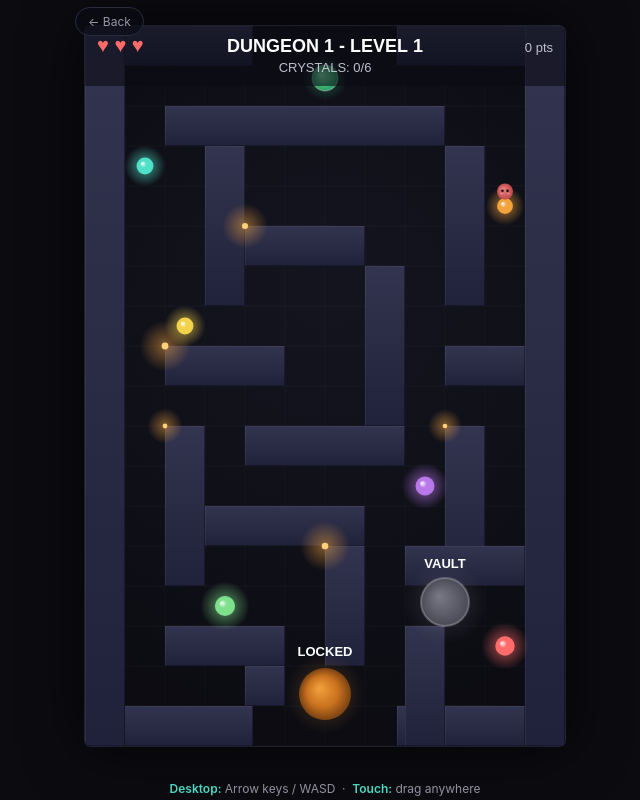
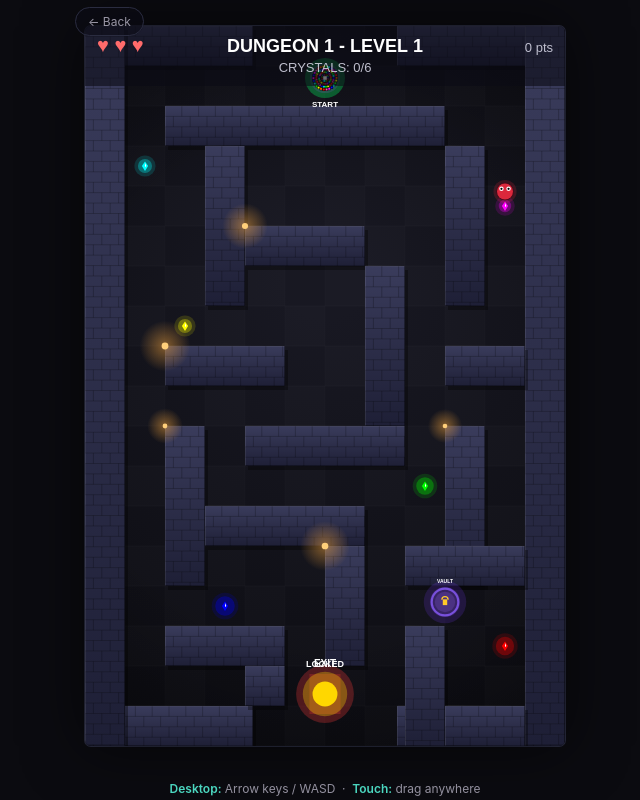
Before and after one commit to arpaadith-gamedev/arpaadith-gamedev.github.io, a plain HTML site: page game.html in a window 1280 px wide. Shown: the whole page, without its empty margins (315-955 px from the left). Drawn offline with Linux system fonts and the light colour scheme; animation ran at ten frames a second.

Commit message:
Add files via upload

```diff
--- a/game.html
+++ b/game.html
@@ -188,6 +188,7 @@ const playerRadius = cellW * 0.32, playerSpeed = cellW * 5;
 let gameOver = false, gameComplete = false;
 let rewardMessage = '', rewardMessageTimer = 0;
 let dungeonBannerTimer = 0;
+let crystalPulse = 0;
 let rewardPoints = 0;
 
 function rectsOf(arr) {
@@ -399,6 +400,8 @@ function loop(now) {
   lastTime = now;
 
   if (!gameOver && !gameComplete) {
+    spiralRotation += 180 * dt;
+    crystalPulse += dt;
     const mv = getMoveVector(dt);
     if (mv.dx !== 0 || mv.dy !== 0) movePlayer(mv.dx, mv.dy);
 
@@ -450,178 +453,277 @@ function loop(now) {
 
 // ---------- Render ----------
 function drawStoneBg() {
-  const grad = ctx.createRadialGradient(W/2, H*0.35, 40, W/2, H*0.5, H*0.75);
-  grad.addColorStop(0, '#14141f');
-  grad.addColorStop(1, '#08080c');
+  const grad = ctx.createRadialGradient(W/2, H*0.35, 40, W/2, H*0.5, H*0.8);
+  grad.addColorStop(0, '#181822');
+  grad.addColorStop(0.6, '#0e0e14');
+  grad.addColorStop(1, '#050507');
   ctx.fillStyle = grad;
   ctx.fillRect(0,0,W,H);
-  ctx.strokeStyle = 'rgba(255,255,255,0.025)';
+
+  // subtle floor-tile checker
+  const tile = cellW;
+  for (let gy = 0; gy < GRID_H; gy++) {
+    for (let gx = 0; gx < GRID_W; gx++) {
+      if ((gx+gy) % 2 === 0) {
+        ctx.fillStyle = 'rgba(255,255,255,0.012)';
+        ctx.fillRect(gx*tile, gy*tile, tile, tile);
+      }
+    }
+  }
+  ctx.strokeStyle = 'rgba(255,255,255,0.02)';
   ctx.lineWidth = 1;
   for (let x=0;x<=W;x+=cellW) { ctx.beginPath(); ctx.moveTo(x,0); ctx.lineTo(x,H); ctx.stroke(); }
   for (let y=0;y<=H;y+=cellH) { ctx.beginPath(); ctx.moveTo(0,y); ctx.lineTo(W,y); ctx.stroke(); }
+
+  // vignette
+  const vig = ctx.createRadialGradient(W/2,H/2, H*0.35, W/2,H/2, H*0.75);
+  vig.addColorStop(0, 'rgba(0,0,0,0)');
+  vig.addColorStop(1, 'rgba(0,0,0,0.45)');
+  ctx.fillStyle = vig;
+  ctx.fillRect(0,0,W,H);
 }
 function drawWalls() {
+  const brick = cellW * 0.42;
   for (const w of walls) {
     const ww = w.x2-w.x1, wh = w.y2-w.y1;
+
+    // drop shadow to lift the wall off the floor
+    ctx.fillStyle = 'rgba(0,0,0,0.35)';
+    ctx.fillRect(w.x1+3, w.y1+4, ww, wh);
+
     const grad = ctx.createLinearGradient(w.x1, w.y1, w.x1, w.y2);
-    grad.addColorStop(0, '#33344f');
-    grad.addColorStop(1, '#20213a');
+    grad.addColorStop(0, '#3a3c5c');
+    grad.addColorStop(1, '#1e1f36');
     ctx.fillStyle = grad;
     ctx.fillRect(w.x1, w.y1, ww, wh);
+
+    // brick/mortar texture, clipped to the wall's own bounds
+    ctx.save();
+    ctx.beginPath();
+    ctx.rect(w.x1, w.y1, ww, wh);
+    ctx.clip();
+    ctx.strokeStyle = 'rgba(0,0,0,0.22)';
+    ctx.lineWidth = 1;
+    let row = 0;
+    for (let by = w.y1; by < w.y2; by += brick*0.62) {
+      const offset = (row % 2 === 0) ? 0 : brick/2;
+      ctx.beginPath(); ctx.moveTo(w.x1, by); ctx.lineTo(w.x2, by); ctx.stroke();
+      for (let bx = w.x1 + offset; bx < w.x2; bx += brick) {
+        ctx.beginPath(); ctx.moveTo(bx, by); ctx.lineTo(bx, by + brick*0.62); ctx.stroke();
+      }
+      row++;
+    }
+    ctx.restore();
+
     // beveled highlight (top/left) and shadow (bottom/right) for a carved-stone feel
-    ctx.strokeStyle = 'rgba(255,255,255,0.06)';
+    ctx.strokeStyle = 'rgba(255,255,255,0.09)';
     ctx.lineWidth = 1;
     ctx.beginPath();
     ctx.moveTo(w.x1+0.5, w.y2); ctx.lineTo(w.x1+0.5, w.y1); ctx.lineTo(w.x2, w.y1+0.5);
     ctx.stroke();
-    ctx.strokeStyle = 'rgba(0,0,0,0.35)';
+    ctx.strokeStyle = 'rgba(0,0,0,0.4)';
     ctx.beginPath();
     ctx.moveTo(w.x2-0.5, w.y1); ctx.lineTo(w.x2-0.5, w.y2); ctx.lineTo(w.x1, w.y2-0.5);
     ctx.stroke();
   }
 }
-const CRYSTAL_COLORS = ['#4fe0c8', '#f2a33c', '#f2d24a', '#b978ea', '#7ee08a', '#ff6b6b'];
+// Scale factor: native app was designed around ~90px cells; derive proportional
+// scaling for every visual constant ported directly from the native draw code.
+const VS = cellW / 90;
+
+const CRYSTAL_COLORS = ['#00FFFF', '#FF00FF', '#FFFF00', '#00FF00', '#0000FF', '#FF0000'];
 
 function drawCrystals() {
-  const t = performance.now()/500;
   for (let i=0;i<crystals.length;i++) {
     if (crystalCollected[i]) continue;
     const c = crystals[i];
     const color = CRYSTAL_COLORS[i % CRYSTAL_COLORS.length];
-    const pulse = 1 + Math.sin(t + i)*0.12;
+    const pulse = Math.sin(crystalPulse*4 + i);
+    const glowRadius = (18 + pulse*4) * VS;
     ctx.save();
     ctx.translate(c.x, c.y);
-    ctx.scale(pulse, pulse);
-    // soft outer glow
-    const glow = ctx.createRadialGradient(0,0,0, 0,0,22);
-    glow.addColorStop(0, color + 'aa');
-    glow.addColorStop(1, color + '00');
-    ctx.fillStyle = glow;
-    ctx.beginPath(); ctx.arc(0,0,22,0,Math.PI*2); ctx.fill();
-    // bright orb core
-    const core = ctx.createRadialGradient(-3,-3,0, 0,0,9);
-    core.addColorStop(0, '#ffffff');
-    core.addColorStop(0.4, color);
-    core.addColorStop(1, color);
-    ctx.fillStyle = core;
-    ctx.beginPath(); ctx.arc(0,0,9,0,Math.PI*2); ctx.fill();
+
+    ctx.fillStyle = hexA(color, 0.14);
+    ctx.beginPath(); ctx.arc(0,0,glowRadius+8*VS,0,Math.PI*2); ctx.fill();
+    ctx.fillStyle = hexA(color, 0.31);
+    ctx.beginPath(); ctx.arc(0,0,glowRadius,0,Math.PI*2); ctx.fill();
+
+    ctx.fillStyle = color;
+    ctx.beginPath();
+    ctx.moveTo(0,-10*VS); ctx.lineTo(7*VS,0); ctx.lineTo(0,11*VS); ctx.lineTo(-7*VS,0);
+    ctx.closePath(); ctx.fill();
+
+    ctx.fillStyle = '#fff';
+    ctx.beginPath();
+    ctx.moveTo(0,-7*VS); ctx.lineTo(3*VS,0); ctx.lineTo(0,2*VS);
+    ctx.closePath(); ctx.fill();
     ctx.restore();
   }
 }
+function hexA(hex, alpha) {
+  const n = parseInt(hex.slice(1),16);
+  const r=(n>>16)&255,g=(n>>8)&255,b=n&255;
+  return `rgba(${r},${g},${b},${alpha})`;
+}
+
 function drawVault() {
+  const pulse = Math.sin(crystalPulse*3);
   ctx.save();
   ctx.translate(vaultX, vaultY);
-  ctx.font = 'bold 13px sans-serif';
+  if (vaultOpen) {
+    ctx.fillStyle = `rgba(0,255,180,${55/255})`;
+    ctx.beginPath(); ctx.arc(0,0,(48+pulse*5)*VS,0,Math.PI*2); ctx.fill();
+  } else {
+    ctx.fillStyle = `rgba(120,60,255,${45/255})`;
+    ctx.beginPath(); ctx.arc(0,0,(45+pulse*3)*VS,0,Math.PI*2); ctx.fill();
+  }
+  ctx.fillStyle = vaultOpen ? 'rgb(25,110,90)' : 'rgb(55,35,100)';
+  ctx.beginPath(); ctx.arc(0,0,34*VS,0,Math.PI*2); ctx.fill();
+
+  ctx.strokeStyle = vaultOpen ? 'rgb(0,255,180)' : 'rgb(120,80,220)';
+  ctx.lineWidth = 5*VS;
+  ctx.beginPath(); ctx.arc(0,0,30*VS,0,Math.PI*2); ctx.stroke();
+
+  ctx.fillStyle = vaultOpen ? 'rgb(40,180,140)' : 'rgb(75,50,130)';
+  ctx.beginPath(); ctx.arc(0,0,23*VS,0,Math.PI*2); ctx.fill();
+
+  if (!vaultOpen) {
+    ctx.fillStyle = 'rgb(255,200,40)';
+    ctx.fillRect(-5*VS,-6*VS,10*VS,13*VS);
+    ctx.strokeStyle = 'rgb(255,200,40)';
+    ctx.lineWidth = 3*VS;
+    ctx.beginPath();
+    ctx.arc(0,-5*VS,7*VS,Math.PI,0,false);
+    ctx.stroke();
+  } else {
+    ctx.fillStyle = '#FFFF00';
+    ctx.beginPath(); ctx.arc(0,0,(7+pulse*2)*VS,0,Math.PI*2); ctx.fill();
+  }
+
+  ctx.fillStyle = '#fff';
+  ctx.font = `bold ${Math.round(11*VS)}px sans-serif`;
   ctx.textAlign = 'center';
-  if (!vaultOpen) {
-    const glow = ctx.createRadialGradient(0,0,0,0,0,42);
-    glow.addColorStop(0,'rgba(150,150,160,0.22)'); glow.addColorStop(1,'rgba(150,150,160,0)');
-    ctx.fillStyle = glow; ctx.beginPath(); ctx.arc(0,0,42,0,Math.PI*2); ctx.fill();
-    const body = ctx.createRadialGradient(-6,-6,0,0,0,24);
-    body.addColorStop(0,'#7a7a86'); body.addColorStop(1,'#4a4a56');
-    ctx.fillStyle = body; ctx.beginPath(); ctx.arc(0,0,24,0,Math.PI*2); ctx.fill();
-    ctx.strokeStyle = 'rgba(255,255,255,0.25)'; ctx.lineWidth = 2;
-    ctx.beginPath(); ctx.arc(0,0,24,0,Math.PI*2); ctx.stroke();
+  ctx.fillText(vaultOpen ? 'OPEN' : 'VAULT', 0, -42*VS);
+  ctx.restore();
+}
+
+function drawStartMarker() {
+  const x = W/2, y = cellH*1.3;
+  ctx.save();
+  ctx.fillStyle = `rgba(0,255,100,${80/255})`;
+  ctx.beginPath(); ctx.arc(x,y,45*VS,0,Math.PI*2); ctx.fill();
+  ctx.fillStyle = '#00FF00';
+  ctx.beginPath(); ctx.arc(x,y,25*VS,0,Math.PI*2); ctx.fill();
+  ctx.fillStyle = '#fff';
+  ctx.font = `bold ${Math.round(18*VS)}px sans-serif`;
+  ctx.textAlign = 'center';
+  ctx.fillText('START', x, y+65*VS);
+  ctx.restore();
+}
+
+function drawExitMarker() {
+  const x = W/2, y = H - cellH*1.3;
+  ctx.save();
+  ctx.fillStyle = `rgba(255,215,0,${80/255})`;
+  ctx.beginPath(); ctx.arc(x,y,50*VS,0,Math.PI*2); ctx.fill();
+  ctx.fillStyle = 'rgb(255,215,0)';
+  ctx.beginPath(); ctx.arc(x,y,28*VS,0,Math.PI*2); ctx.fill();
+  ctx.fillStyle = '#fff';
+  ctx.font = `bold ${Math.round(22*VS)}px sans-serif`;
+  ctx.textAlign = 'left';
+  ctx.fillText('EXIT', x-25*VS, y-60*VS);
+  ctx.restore();
+}
+
+function drawDoor() {
+  const x = W/2, y = H - cellH*1.3;
+  const dw = 70*VS, dh = 90*VS;
+  ctx.save();
+  ctx.translate(x, y);
+  ctx.textAlign = 'center';
+  if (!doorUnlocked) {
+    ctx.fillStyle = `rgba(255,60,60,${70/255})`;
+    ctx.beginPath(); ctx.arc(0,0,65*VS,0,Math.PI*2); ctx.fill();
+    ctx.fillStyle = 'rgb(120,35,35)';
+    ctx.fillRect(-dw/2,-dh/2,dw,dh);
+    ctx.fillStyle = '#FFFF00';
+    ctx.beginPath(); ctx.arc(0,0,10*VS,0,Math.PI*2); ctx.fill();
     ctx.fillStyle = '#fff';
-    ctx.fillText('VAULT', 0, -34);
-  } else if (!keyCollected) {
-    const glow = ctx.createRadialGradient(0,0,0,0,0,46);
-    glow.addColorStop(0,'rgba(242,163,60,0.35)'); glow.addColorStop(1,'rgba(242,163,60,0)');
-    ctx.fillStyle = glow; ctx.beginPath(); ctx.arc(0,0,46,0,Math.PI*2); ctx.fill();
-    const body = ctx.createRadialGradient(-6,-6,0,0,0,24);
-    body.addColorStop(0,'#ffe1a3'); body.addColorStop(1,'#f2a33c');
-    ctx.fillStyle = body; ctx.beginPath(); ctx.arc(0,0,24,0,Math.PI*2); ctx.fill();
-    ctx.fillStyle = '#7a4a12';
-    ctx.font = 'bold 16px sans-serif';
-    ctx.fillText('\u2B50', 0, 6);
-    ctx.font = 'bold 13px sans-serif';
+    ctx.font = `bold ${Math.round(20*VS)}px sans-serif`;
+    ctx.fillText('LOCKED', 0, -dh/2-15*VS);
+  } else {
+    ctx.fillStyle = `rgba(0,255,100,${70/255})`;
+    ctx.beginPath(); ctx.arc(0,0,65*VS,0,Math.PI*2); ctx.fill();
+    ctx.fillStyle = 'rgb(35,130,70)';
+    ctx.fillRect(-dw/2,-dh/2,dw,dh);
     ctx.fillStyle = '#fff';
-    ctx.fillText('KEY', 0, -36);
-  } else {
-    const glow = ctx.createRadialGradient(0,0,0,0,0,42);
-    glow.addColorStop(0,'rgba(126,224,138,0.3)'); glow.addColorStop(1,'rgba(126,224,138,0)');
-    ctx.fillStyle = glow; ctx.beginPath(); ctx.arc(0,0,42,0,Math.PI*2); ctx.fill();
+    ctx.font = `bold ${Math.round(20*VS)}px sans-serif`;
+    ctx.fillText('OPEN', 0, -dh/2-15*VS);
   }
   ctx.restore();
 }
-function drawExit() {
-  const exitX = W/2, exitY = H - cellH * 1.3;
-  ctx.save();
-  ctx.translate(exitX, exitY);
-  ctx.font = 'bold 13px sans-serif';
-  ctx.textAlign = 'center';
-  if (!doorUnlocked) {
-    const glow = ctx.createRadialGradient(0,0,0,0,0,40);
-    glow.addColorStop(0,'rgba(242,163,60,0.25)'); glow.addColorStop(1,'rgba(242,163,60,0)');
-    ctx.fillStyle = glow; ctx.beginPath(); ctx.arc(0,0,40,0,Math.PI*2); ctx.fill();
-    const body = ctx.createRadialGradient(-6,-6,0,0,0,26);
-    body.addColorStop(0,'#f2a33c'); body.addColorStop(0.6,'#c9711f'); body.addColorStop(1,'#7a4212');
-    ctx.fillStyle = body; ctx.beginPath(); ctx.arc(0,0,26,0,Math.PI*2); ctx.fill();
-    ctx.fillStyle = '#fff';
-    ctx.fillText('LOCKED', 0, -38);
-  } else {
-    const glow = ctx.createRadialGradient(0,0,0,0,0,50);
-    glow.addColorStop(0,'rgba(57,217,138,0.35)'); glow.addColorStop(1,'rgba(57,217,138,0)');
-    ctx.fillStyle = glow; ctx.beginPath(); ctx.arc(0,0,50,0,Math.PI*2); ctx.fill();
-    const body = ctx.createRadialGradient(-6,-6,0,0,0,26);
-    body.addColorStop(0,'#8ef0b5'); body.addColorStop(1,'#238242');
-    ctx.fillStyle = body; ctx.beginPath(); ctx.arc(0,0,26,0,Math.PI*2); ctx.fill();
-    ctx.fillStyle = '#fff';
-    ctx.fillText('OPEN', 0, -38);
-  }
-  ctx.restore();
-}
+
 function drawEnemies() {
   for (const e of enemies) {
+    const r = e.radius;
     ctx.save();
     ctx.translate(e.x, e.y);
     if (e.chasing) {
-      const glow = ctx.createRadialGradient(0,0,0, 0,0,e.detectionRadius);
-      glow.addColorStop(0, 'rgba(255,60,60,0.22)');
-      glow.addColorStop(1, 'rgba(255,60,60,0)');
-      ctx.fillStyle = glow;
+      ctx.fillStyle = `rgba(255,70,70,${28/255})`;
       ctx.beginPath(); ctx.arc(0,0,e.detectionRadius,0,Math.PI*2); ctx.fill();
     }
-    const r = e.radius;
-    const bodyGrad = ctx.createRadialGradient(-r*0.3,-r*0.3,0, 0,0,r);
-    bodyGrad.addColorStop(0, e.chasing ? '#ff8a8a' : '#e88585');
-    bodyGrad.addColorStop(1, e.chasing ? '#e02f2f' : '#c14848');
-    ctx.fillStyle = bodyGrad;
+    ctx.fillStyle = `rgba(255,40,70,${45/255})`;
+    ctx.beginPath(); ctx.arc(0,0,r+8*VS,0,Math.PI*2); ctx.fill();
+    ctx.fillStyle = 'rgb(70,10,25)';
+    ctx.beginPath(); ctx.arc(0,0,r+2*VS,0,Math.PI*2); ctx.fill();
+    ctx.fillStyle = e.chasing ? 'rgb(255,75,70)' : 'rgb(220,40,60)';
     ctx.beginPath(); ctx.arc(0,0,r,0,Math.PI*2); ctx.fill();
-    // cute little eyes
-    const eyeOffset = r*0.32, eyeY = -r*0.08, eyeR = r*0.16;
-    ctx.fillStyle = '#1a1010';
-    ctx.beginPath(); ctx.arc(-eyeOffset, eyeY, eyeR, 0, Math.PI*2); ctx.fill();
-    ctx.beginPath(); ctx.arc(eyeOffset, eyeY, eyeR, 0, Math.PI*2); ctx.fill();
-    // blush marks
-    ctx.fillStyle = 'rgba(255,255,255,0.35)';
-    ctx.beginPath(); ctx.ellipse(-eyeOffset*1.4, r*0.28, r*0.18, r*0.1, 0, 0, Math.PI*2); ctx.fill();
-    ctx.beginPath(); ctx.ellipse(eyeOffset*1.4, r*0.28, r*0.18, r*0.1, 0, 0, Math.PI*2); ctx.fill();
+
+    const eyeOffset = 8*VS, eyeY = -6*VS;
+    ctx.fillStyle = '#fff';
+    ctx.beginPath(); ctx.arc(-eyeOffset, eyeY, 5*VS, 0, Math.PI*2); ctx.fill();
+    ctx.beginPath(); ctx.arc(eyeOffset, eyeY, 5*VS, 0, Math.PI*2); ctx.fill();
+    ctx.fillStyle = '#000';
+    ctx.beginPath(); ctx.arc(-eyeOffset, eyeY, 2.5*VS, 0, Math.PI*2); ctx.fill();
+    ctx.beginPath(); ctx.arc(eyeOffset, eyeY, 2.5*VS, 0, Math.PI*2); ctx.fill();
+
     if (e.chasing) {
-      ctx.fillStyle = '#fff';
-      ctx.font = `bold ${Math.round(r*0.9)}px sans-serif`;
+      ctx.fillStyle = '#FFFF00';
+      ctx.font = `bold ${Math.round(22*VS)}px sans-serif`;
       ctx.textAlign = 'center';
-      ctx.fillText('!', 0, -r-8);
+      ctx.fillText('!', 0, -r-10*VS);
     }
     ctx.restore();
   }
 }
+
+const SPIRAL_COLORS = ['#FF0000', '#FF5000', '#FFFF00', '#00FF00', '#00FFFF', '#0000FF', '#FF00FF', '#FF50B4'];
+let spiralRotation = 0;
 function drawPlayer() {
   ctx.save();
   ctx.translate(playerX, playerY);
-  const glow = ctx.createRadialGradient(0,0,0,0,0,playerRadius*1.8);
-  glow.addColorStop(0, 'rgba(57,217,138,0.35)');
-  glow.addColorStop(1, 'rgba(57,217,138,0)');
-  ctx.fillStyle = glow;
-  ctx.beginPath(); ctx.arc(0,0,playerRadius*1.8,0,Math.PI*2); ctx.fill();
-  const body = ctx.createRadialGradient(-playerRadius*0.3,-playerRadius*0.3,0, 0,0,playerRadius);
-  body.addColorStop(0, '#8ef0b5');
-  body.addColorStop(1, '#239e5f');
-  ctx.fillStyle = body;
-  ctx.beginPath(); ctx.arc(0,0,playerRadius,0,Math.PI*2); ctx.fill();
-  ctx.strokeStyle = 'rgba(255,255,255,0.3)';
-  ctx.lineWidth = 1.5;
-  ctx.beginPath(); ctx.arc(0,0,playerRadius,0,Math.PI*2); ctx.stroke();
+  ctx.rotate(spiralRotation * Math.PI/180);
+
+  ctx.fillStyle = `rgba(180,80,255,${40/255})`;
+  ctx.beginPath(); ctx.arc(0,0,34*VS,0,Math.PI*2); ctx.fill();
+
+  const rings = 4, pixelsPerRing = 26, ringSpacing = 6.5*VS;
+  let count = 0;
+  for (let r = rings; r >= 1; r--) {
+    const radius = r * ringSpacing;
+    for (let i = 0; i < pixelsPerRing; i++) {
+      const angle = 2*Math.PI*i/pixelsPerRing + r*0.45;
+      const px = Math.cos(angle)*radius, py = Math.sin(angle)*radius;
+      const colorIndex = (count + Math.floor(spiralRotation/12)) % SPIRAL_COLORS.length;
+      ctx.fillStyle = '#000';
+      ctx.fillRect(px-3.2*VS, py-3.2*VS, 6.4*VS, 6.4*VS);
+      ctx.fillStyle = SPIRAL_COLORS[((colorIndex % SPIRAL_COLORS.length)+SPIRAL_COLORS.length)%SPIRAL_COLORS.length];
+      ctx.fillRect(px-2.2*VS, py-2.2*VS, 4.4*VS, 4.4*VS);
+      count++;
+    }
+  }
+  ctx.fillStyle = '#fff';
+  ctx.fillRect(-4*VS,-4*VS,8*VS,8*VS);
   ctx.restore();
 }
 function drawHud() {
@@ -723,9 +825,11 @@ function render() {
   drawStoneBg();
   drawWalls();
   drawTorches();
-  drawExit();
+  drawCrystals();
   drawVault();
-  drawCrystals();
+  drawDoor();
+  drawStartMarker();
+  drawExitMarker();
   drawEnemies();
   drawPlayer();
   drawHud();
```
